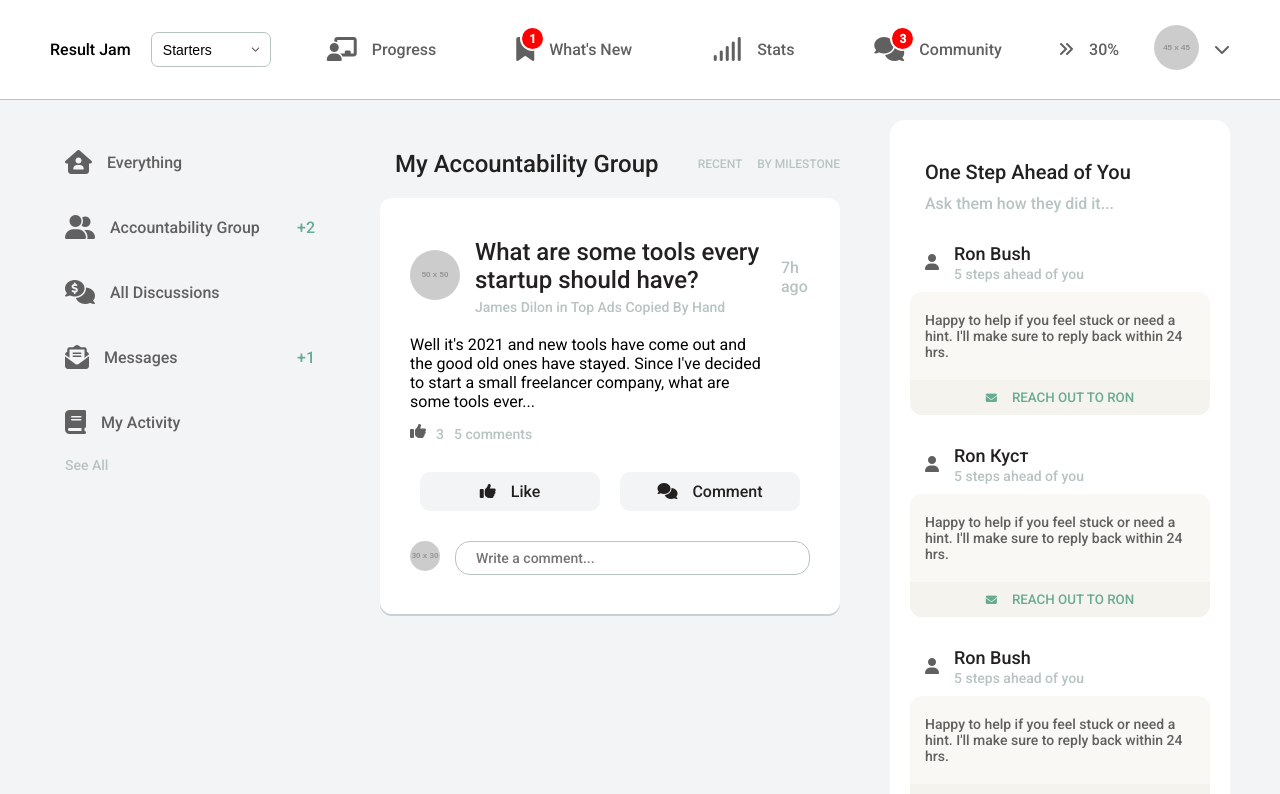
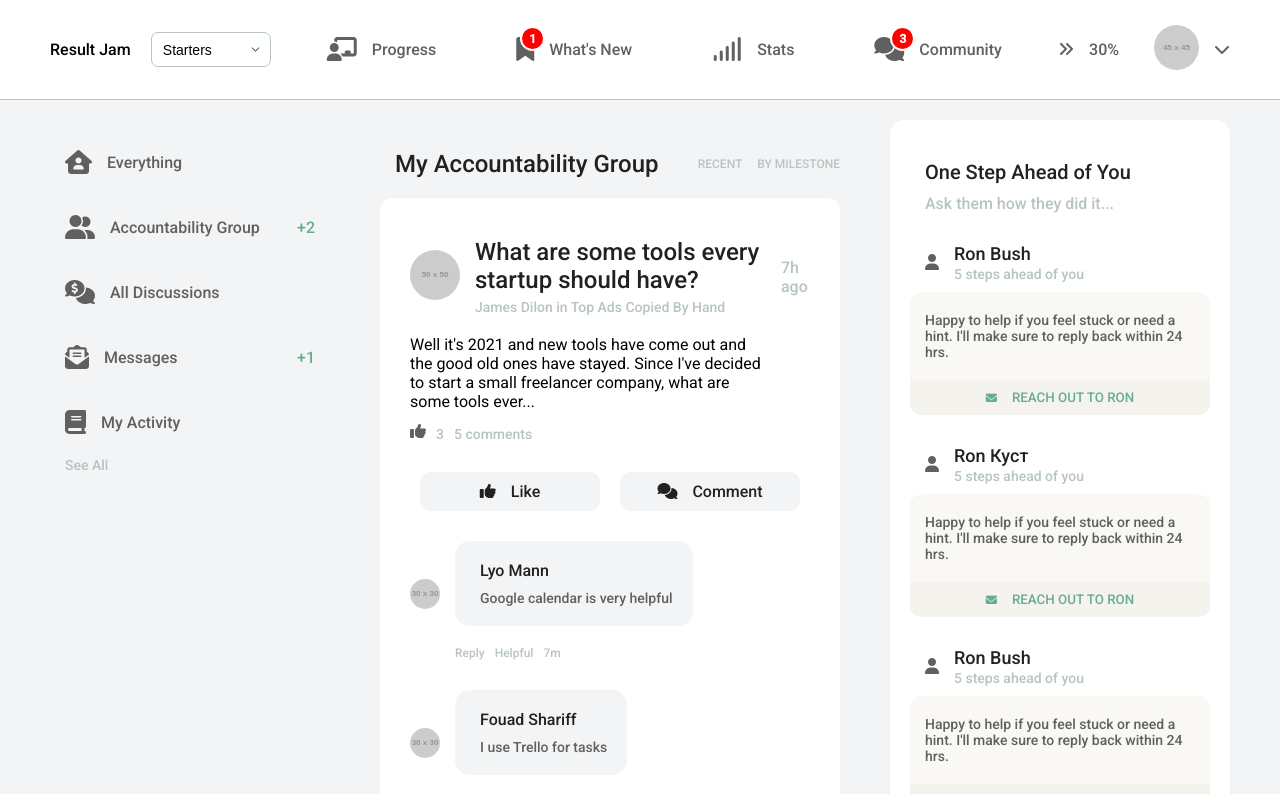
Before and after one commit to bartnar/coursev2, a React (Create React App) app in the folder Course/: page / in a window 1280 px wide. Shown: the top 794 px of the page. Built offline with nearby package versions, Linux system fonts and the light colour scheme.

Commit message:
post full component

```diff
--- a/Course/src/App.css
+++ b/Course/src/App.css
@@ -40,7 +40,7 @@
 
 .comments-section {
     grid-area: comments;
-    margin-top: 50px;
+    margin: 50px 0 50px 0;
 }
 
 .aside {
--- /dev/null
+++ b/Course/src/components/Comments/Comments.css
@@ -0,0 +1,42 @@
+.post-messages-wrapper {
+    display: flex;
+    flex-direction: column;
+    align-items: flex-start;
+    justify-content: space-between;
+    margin-top: 10px;
+}
+
+.post-messages-wrapper li .list-item-title-secondary {
+    color: var(--color-paleGray);
+    display: flex;
+    margin-right: 10px;
+    font-size: 12px;
+}
+
+.post-messages-wrapper li .list-item-title-secondary:hover:not(:last-child) {
+    color: var(--color-green);
+}
+
+.post-messages-wrapper .list-item .list-item {
+    background-color: var(--color-background);
+    padding: 20px 10px;
+    border-radius: 15px;
+}
+
+.post-messages-wrapper .list-item {
+    margin: 10px 0;
+}
+
+.post-messages-wrapper .list-item .list-item-icon {
+    align-self: flex-start;
+}
+
+.post-messages-wrapper .list-item .list-item .list-item-title-secondary {
+    font-size: 14px;
+    color: var(--color-gray);
+    margin-top: 10px;
+}
+
+.post-messages-wrapper .list-item .list-item .list-item-title {
+    font-size: 16px;
+}
--- /dev/null
+++ b/Course/src/components/Comments/Comments.tsx
@@ -0,0 +1,43 @@
+import React from "react";
+import "./Comments.css";
+import ListItem from "../ListItem/ListItem";
+import Image from "../Image/Image";
+
+const postMessages = [
+    {
+        author: 'Lyo Mann',
+        text: 'Google calendar is very helpful',
+        actions: ['Reply', 'Helpful', '7m']
+    },
+    {
+        author: 'Fouad Shariff',
+        text: 'I use Trello for tasks',
+        actions: ['Reply', 'Helpful', '5m']
+    },
+    {
+        author: 'Kevin Kucera (Teacher)',
+        text: 'Gmail + Calendar',
+        actions: ['Reply', 'Helpful', '1m']
+    }
+]
+
+export default function Comments() {
+    return (
+        <>
+            {
+                postMessages.map((post) => {
+                    return (
+                        <ListItem icon={<Image width="30" height="30" circle/>} secondaryTitle={
+                            post.actions.map((element) => {
+                                return (
+                                    <span className="list-item-title-secondary">{element}</span>
+                                )
+                            })
+                        } title={<ListItem title={post.author} secondaryTitle={post.text}/>}/>
+                    )
+                })
+            }
+        </>
+
+    )
+}
--- a/Course/src/components/Post/Post.tsx
+++ b/Course/src/components/Post/Post.tsx
@@ -4,6 +4,7 @@ import ListItem from "../ListItem/ListItem";
 import Image from "../Image/Image";
 import Icon from "../Icon/Icon";
 import Button from "../Button/Button";
+import Comments from "../Comments/Comments";
 
 const postData = [
     {
@@ -32,6 +33,24 @@ const postComments = [
         text: 'Gmail + Calendar',
         actions: ['Reply', 'Helpful', '2m']
     }
+];
+
+const postMessages = [
+    {
+        author: 'Lyo Mann',
+        text: 'Google calendar is very helpful',
+        actions: ['Reply', 'Helpful', '7m']
+    },
+    {
+        author: 'Fouad Shariff',
+        text: 'I use Trello for tasks',
+        actions: ['Reply', 'Helpful', '5m']
+    },
+    {
+        author: 'Kevin Kucera (Teacher)',
+        text: 'Gmail + Calendar',
+        actions: ['Reply', 'Helpful', '1m']
+    }
 ]
 
 export default function Post() {
@@ -52,6 +71,9 @@ export default function Post() {
                             <Button className="post-button" icon={<Icon name="thumbs-up"/>}>Like</Button>
                             <Button className="post-button" icon={<Icon name="comments"/>}>Comment</Button>
                         </div>
+                        <div className="post-messages-wrapper">
+                            <Comments/>
+                        </div>
                         <div className="post-reply">
                             <ListItem icon={<Image width="30" height="30" circle/>}/>
                             <input placeholder="Write a comment..."/>
```
